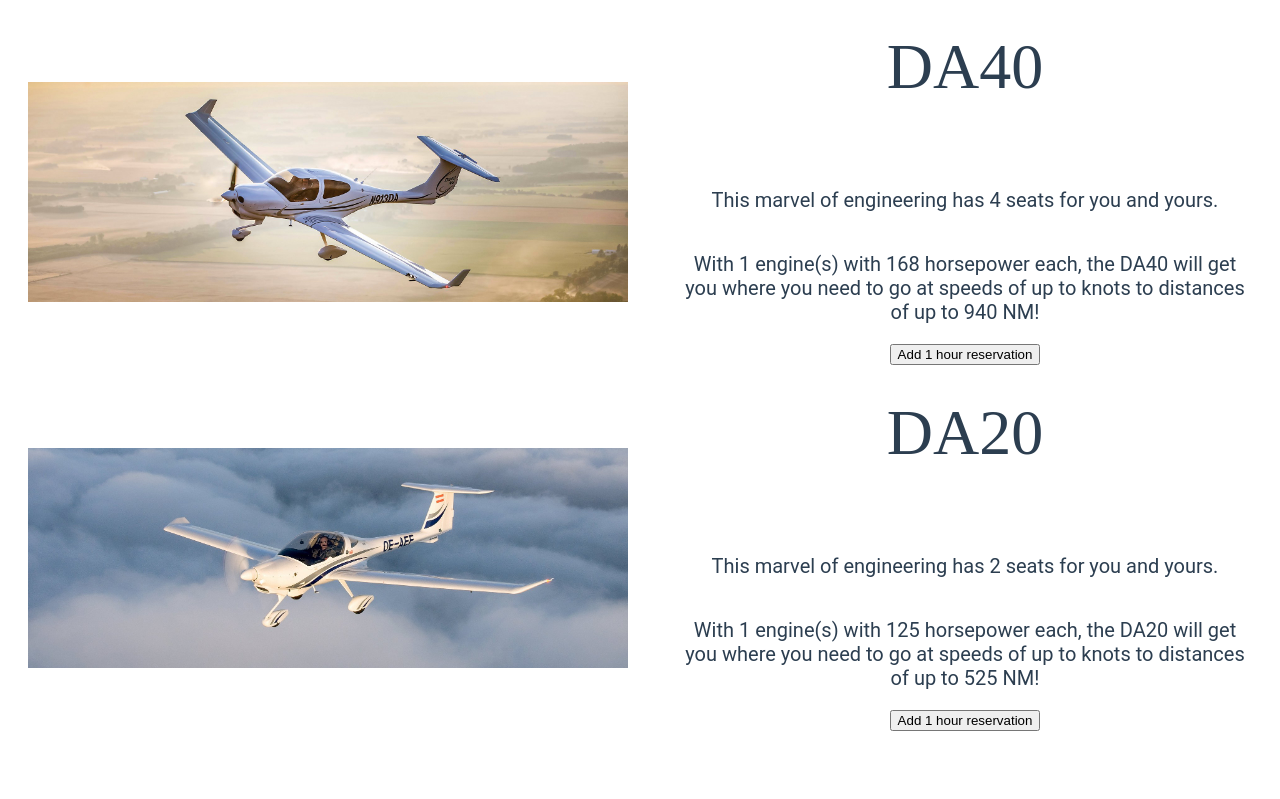
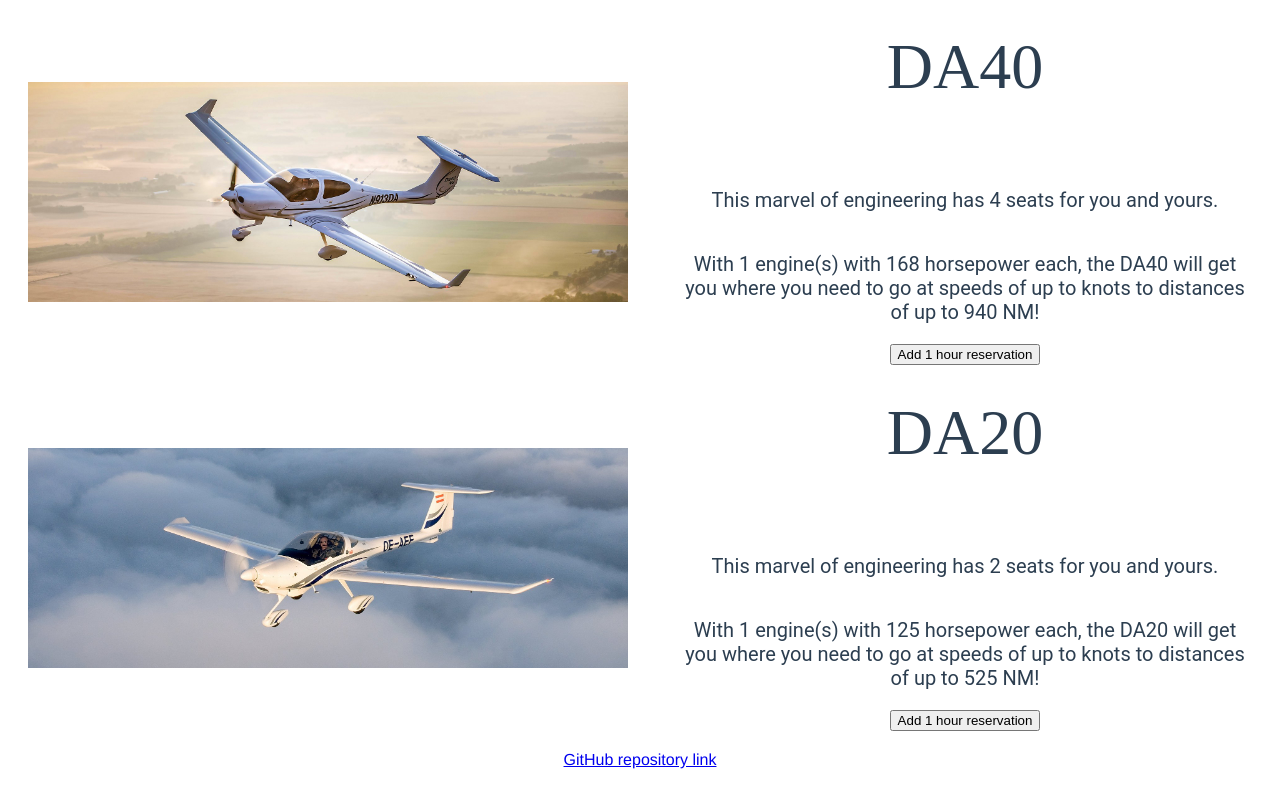
Before and after one commit to carterrm/project-3, a Vue app: page / in a window 1280 px wide. Shown: the part 1364-2163 px from the top of the page. Before the commit the page ends 2115 px from the top, so only its background shows below. Built offline with nearby package versions, Linux system fonts and the light colour scheme.

Commit message:
added github link

```diff
--- a/src/App.vue
+++ b/src/App.vue
@@ -11,6 +11,9 @@
       <router-link to="/Logbook">Logbook</router-link>
     </div>
     <router-view/>
+    <div class='footer'>
+    <a href="https://github.com/carterrm/project-3">GitHub repository link</a>
+  </div>
   </div>
 </template>
 
@@ -50,4 +53,10 @@
   color: #808080;
 }
 
+.footer {
+    text-align: center;
+    color: #123356;
+    margin-bottom:30px;
+}
+
 </style>
```
